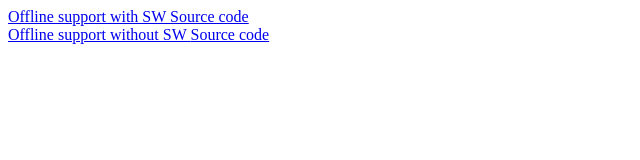
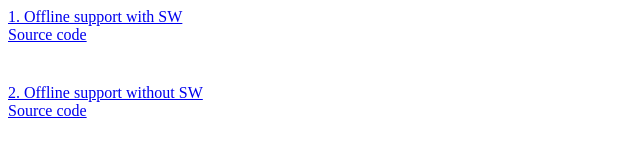
Before and after one commit to Js-Workers/ITEAHub-service-worker, a plain HTML site: page index.html in a window 1280 px wide. Shown: the whole page, without its empty margins (0-640 px from the left). Drawn offline with Linux system fonts and the light colour scheme.

Commit message:
Init commit;

```diff
--- a/index.html
+++ b/index.html
@@ -8,16 +8,20 @@
   <title>Document</title>
 </head>
 <body>
-<div>
+<div style="margin-bottom: 40px;">
   <a href="https://dosandk.github.io/ITEAHub-service-worker/with-sw">
-    Offline support with SW
-    <a href="https://github.com/dosandk/service-worker-react">Source code</a>
+    1. Offline support with SW
+    <div>
+      <a href="https://github.com/dosandk/service-worker-react">Source code</a>
+    </div>
   </a>
 </div>
 <div>
   <a href="https://dosandk.github.io/ITEAHub-service-worker/without-sw">
-    Offline support without SW
-    <a href="https://github.com/dosandk/service-worker-react/tree/no-sw">Source code</a>
+    2. Offline support without SW
+    <div>
+      <a href="https://github.com/dosandk/service-worker-react/tree/no-sw">Source code</a>
+    </div>
   </a>
 </div>
 </body>
```
